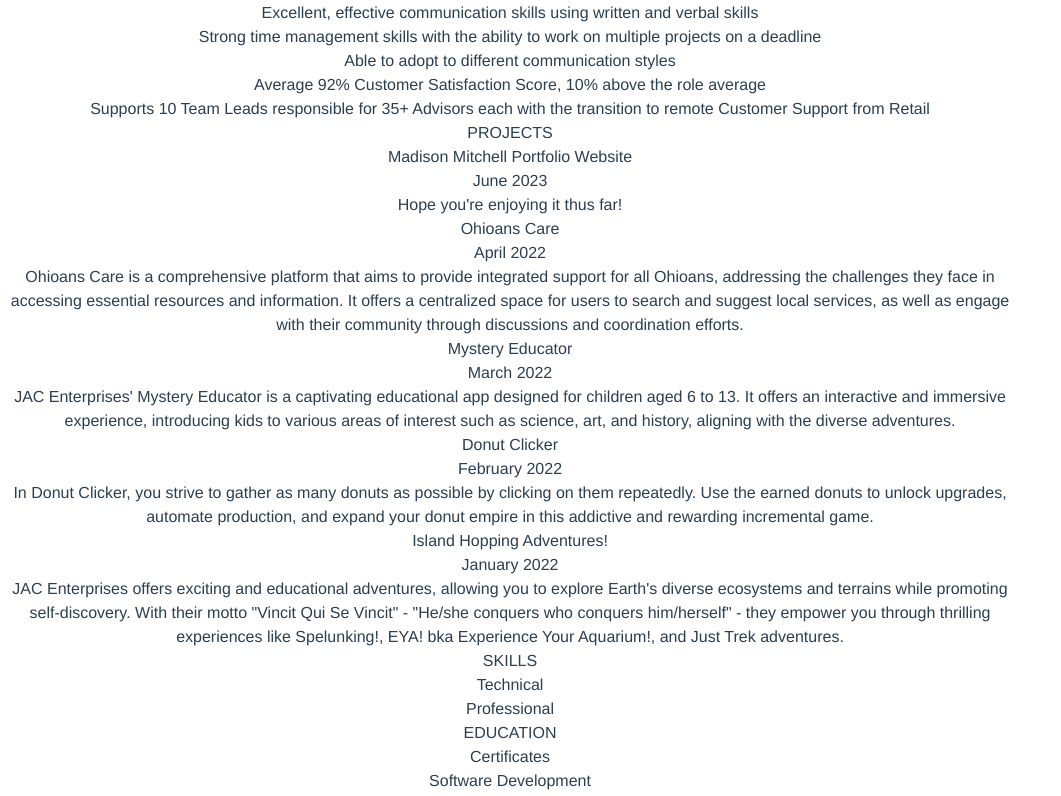
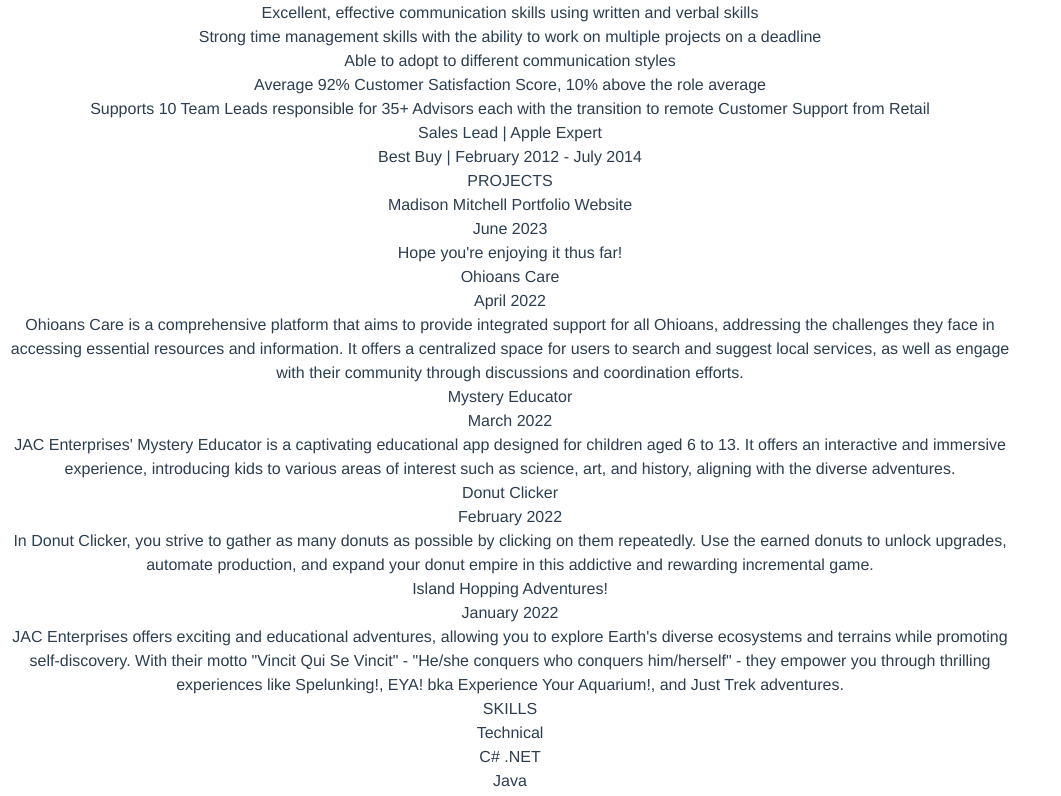
Before and after one commit to madison-mitchell/portfolio-2023, a Vue app: page /resume in a window 1280 px wide. Shown: the part 2660-3456 px from the top of the page, without its empty margins (0-1061 px from the left). Built offline with nearby package versions, Linux system fonts and the light colour scheme.

Commit message:
Completed Resume refactoring to include Work Experiences

```diff
--- a/src/components/ResumeMain.vue
+++ b/src/components/ResumeMain.vue
@@ -3,45 +3,10 @@
         <div class="main-section flex">
             <div class="left-box w-3/4">
                 <div class="work">
-                    <header class="flex mb-8">
-                        <div class="inline-block w-1.5 h-7 bg-sky-500 mr-4"></div>
-                        <h1 class="flex flex-col text-sky-500 text-2xl font-bold tracking-wider">WORK EXPERIENCES</h1>
-                    </header>
-                    <div class="progressive-details">
-                        <div class="header-progressive flex justify-between mt-4">
-                            <h3 class="text-left tracking-wide text-xl font-black">IT Apps Programmer</h3>
-                            <h4 class="flex flex-col justify-center text-neutral-400 text-sm">Progressive | May 2022 - Present</h4>
-                        </div>
-                        <ul class="bullets-progressive text-justify text-md list-disc pl-6">
-                            <li class="py-0.5">Administer and maintain the Salesforce Org, ensuring its optimal performance and stability</li>
-                            <li class="py-0.5">Perform Salesforce development tasks, including customization, configuration, and coding, to support business requirements</li>
-                            <li class="py-0.5">Collaborate with cross-functional teams to gather and analyze project requirements for Salesforce implementation</li>
-                            <li class="py-0.5">Assist in the creation and management of Salesforce projects, ensuring alignment with business goals and best practices</li>
-                            <li class="py-0.5">Stay up-to-date with Salesforce updates, features, and industry trends to recommend improvements and drive innovation within the Salesforce ecosystem</li>
-                        </ul>
-                    </div>
-                    <div class="apple-details">
-                        <div class="header-apple flex justify-between mt-4">
-                            <h3 class="text-left tracking-wide text-xl font-black">Team Manager Apprentice</h3>
-                            <h4 class="flex flex-col justify-center text-neutral-400 text-sm">Apple | July 2014 - May 2022</h4>
-                        </div>
-                        <ul class="bullets-progressive text-justify text-md list-disc pl-6">
-                            <li class="py-0.5">Able to multitask within 5+ applications/systems, while communicating with co-workers and 3+ customers at once</li>
-                            <li class="py-0.5">Able to analyze and resolve a variety of complex technical issues</li>
-                            <li class="py-0.5">Excellent, effective communication skills using written and verbal skills</li>
-                            <li class="py-0.5">Strong time management skills with the ability to work on multiple projects on a deadline</li>
-                            <li class="py-0.5">Able to adopt to different communication styles</li>
-                            <li class="py-0.5">Average 92% Customer Satisfaction Score, 10% above the role average</li>
-                            <li class="py-0.5">Supports 10 Team Leads responsible for 35+ Advisors each with the transition to remote Customer Support from Retail</li>
-                        </ul>
-                    </div>
+                    <ResumeWorkExp />
                 </div>
                 <div class="projects my-4">
-                        <header class="flex my-8">
-                        <div class="inline-block w-1.5 h-7 bg-sky-500 mr-4"></div>
-                        <h1 class="flex flex-col text-sky-500 text-2xl font-bold tracking-wider">PROJECTS</h1>
-                    </header>
-                    <ResumeWorkExp />
+                    <ResumeProjects />
                 </div>
             </div>
             <div class="vertical-bar inline-block max-h-max bg-neutral-300 mx-8"></div>
@@ -54,11 +19,11 @@
                         </header>
                         <h3 class="text-left tracking-wide text-xl font-black mt-4">Technical</h3>
                         <ul class="tech-skills text-left text-md tracking-wide">
-                            <li class="py-0 5" v-for="skill in techSkill" :key="skill">{{ skill }}</li>
+                            <li class="py-0 5" v-for="skill in techSkills" :key="skill">{{ skill }}</li>
                         </ul>
                         <h3 class="text-left tracking-wide text-xl font-black mt-6">Professional</h3>
                         <ul class="pro-skills text-left text-md tracking-wide">
-                            <li class="py-0 5" v-for="skill in profSkill" :key="skill">{{ skill }}</li>
+                            <li class="py-0 5" v-for="skill in profSkills" :key="skill">{{ skill }}</li>
                         </ul>
                     </div>
                     <div class="education-section">
@@ -92,12 +57,14 @@
 
 <script>
 import { mapState } from 'vuex';
+import ResumeProjects from './ResumeProjects.vue';
 import ResumeWorkExp from './ResumeWorkExp.vue';
 
 export default {
     name: 'ResumeMain',
     components: {
         ResumeWorkExp,
+        ResumeProjects,
     },
     computed: {
         ...mapState({
--- /dev/null
+++ b/src/components/ResumeProjects.vue
@@ -0,0 +1,33 @@
+<template>
+    <div>
+        <header class="flex my-8">
+            <div class="inline-block w-1.5 h-7 bg-sky-500 mr-4"></div>
+            <h1 class="flex flex-col text-sky-500 text-2xl font-bold tracking-wider">PROJECTS</h1>
+        </header>
+        <div :class="proj" v-for="proj in projects" :key="proj">
+            <div :class="'header-' + proj" class="flex justify-between mt-4">
+                <a class="hover:text-sky-700" :href="proj.url" target="_blank">
+                    <h3 class="text-left tracking-wide text-xl font-black">{{ proj.title }}</h3>
+                </a>
+                <h4 class="flex flex-col justify-center text-neutral-400 text-sm">{{ proj.date }}</h4>
+            </div>
+            <p :class="'p-' + project" class="text-justify text-md pl-6" v-for="paragraph in proj.paragraph" :key="paragraph">{{ paragraph }}</p>
+        </div>
+    </div>
+</template>
+
+<script>
+import { mapState } from 'vuex';
+
+export default {
+    computed: {
+        ...mapState({
+            projects: state => state.projects,
+        }),
+    },
+}
+</script>
+
+<style>
+
+</style>
--- a/src/components/ResumeWorkExp.vue
+++ b/src/components/ResumeWorkExp.vue
@@ -1,12 +1,18 @@
 <template>
-    <div :class="proj" v-for="proj in projects" :key="proj">
-        <div :class="'header-' + proj" class="flex justify-between mt-4">
-            <a class="hover:text-sky-700" :href="proj.url" target="_blank">
-                <h3 class="text-left tracking-wide text-xl font-black">{{ proj.title }}</h3>
-            </a>
-            <h4 class="flex flex-col justify-center text-neutral-400 text-sm">{{ proj.date }}</h4>
+    <div>
+        <header class="flex mb-8">
+            <div class="inline-block w-1.5 h-7 bg-sky-500 mr-4"></div>
+            <h1 class="flex flex-col text-sky-500 text-2xl font-bold tracking-wider">WORK EXPERIENCES</h1>
+        </header>
+        <div :class="job.name.replace(/\s/g, '') + '-details'" v-for="job in workExp" :key="job">
+            <div :class="'header-' + job.name.replace(/\s/g, '')" class="flex justify-between mt-4">
+                <h3 class="text-left tracking-wide text-xl font-black">{{ job.jobTitle }}</h3>
+                <h4 class="flex flex-col justify-center text-neutral-400 text-sm">{{ job.name }} | {{ job.dates }}</h4>
+            </div>
+            <ul class="bullets-progressive text-justify text-md list-disc pl-6">
+                <li class="py-0.5" v-for="bullet in job.bullets" :key="bullet">{{ bullet }}</li>
+            </ul>
         </div>
-        <p :class="'p-' + project" class="text-justify text-md pl-6" v-for="paragraph in proj.paragraph" :key="paragraph">{{ paragraph }}</p>
     </div>
 </template>
 
@@ -14,11 +20,13 @@
 import { mapState } from 'vuex';
 
 export default {
+    name: 'ResumeWorkExp',
     computed: {
         ...mapState({
-            projects: state => state.projects,
+            workExp: state => state.workExp,
         }),
     },
+
 }
 </script>
 
--- a/src/store/index.js
+++ b/src/store/index.js
@@ -75,7 +75,42 @@
         date: 'January 2022',
         url: 'https://github.com/madison-mitchell/JAC-Island-Hopping-Adventures',
       }
-
+    },
+    workExp: {
+      progressive: {
+        name: 'Progressive',
+        dates: 'May 2022 - Present',
+        jobTitle: 'IT Apps Programmer',
+        location: 'Hybrid | Mayfield Village',
+        bullets: [
+          'Administer and maintain the Salesforce Org, ensuring its optimal performance and stability',
+          'Perform Salesforce development tasks, including customization, configuration, and coding, to support business requirements',
+          'Collaborate with cross-functional teams to gather and analyze project requirements for Salesforce implementation',
+          'Assist in the creation and management of Salesforce projects, ensuring alignment with business goals and best practices',
+          'Stay up-to-date with Salesforce updates, features, and industry trends to recommend improvements and drive innovation within the Salesforce ecosystem',
+        ]
+      },
+      apple: {
+        name: 'Apple',
+        dates: 'July 2014 - May 2022',
+        jobTitle: 'Team Manager Apprentice',
+        location: 'Remote',
+        bullets: [
+          'Able to multitask within 5+ applications/systems, while communicating with co-workers and 3+ customers at once',
+          'Able to analyze and resolve a variety of complex technical issues',
+          'Excellent, effective communication skills using written and verbal skills',
+          'Strong time management skills with the ability to work on multiple projects on a deadline',
+          'Able to adopt to different communication styles',
+          'Average 92% Customer Satisfaction Score, 10% above the role average',
+          'Supports 10 Team Leads responsible for 35+ Advisors each with the transition to remote Customer Support from Retail',
+        ]
+      },
+      bestBuy: {
+        name: 'Best Buy',
+        dates: 'February 2012 - July 2014',
+        jobTitle: 'Sales Lead | Apple Expert',
+        location: 'North Canton, OH',
+      }
     }
   },
   getters: {
```
